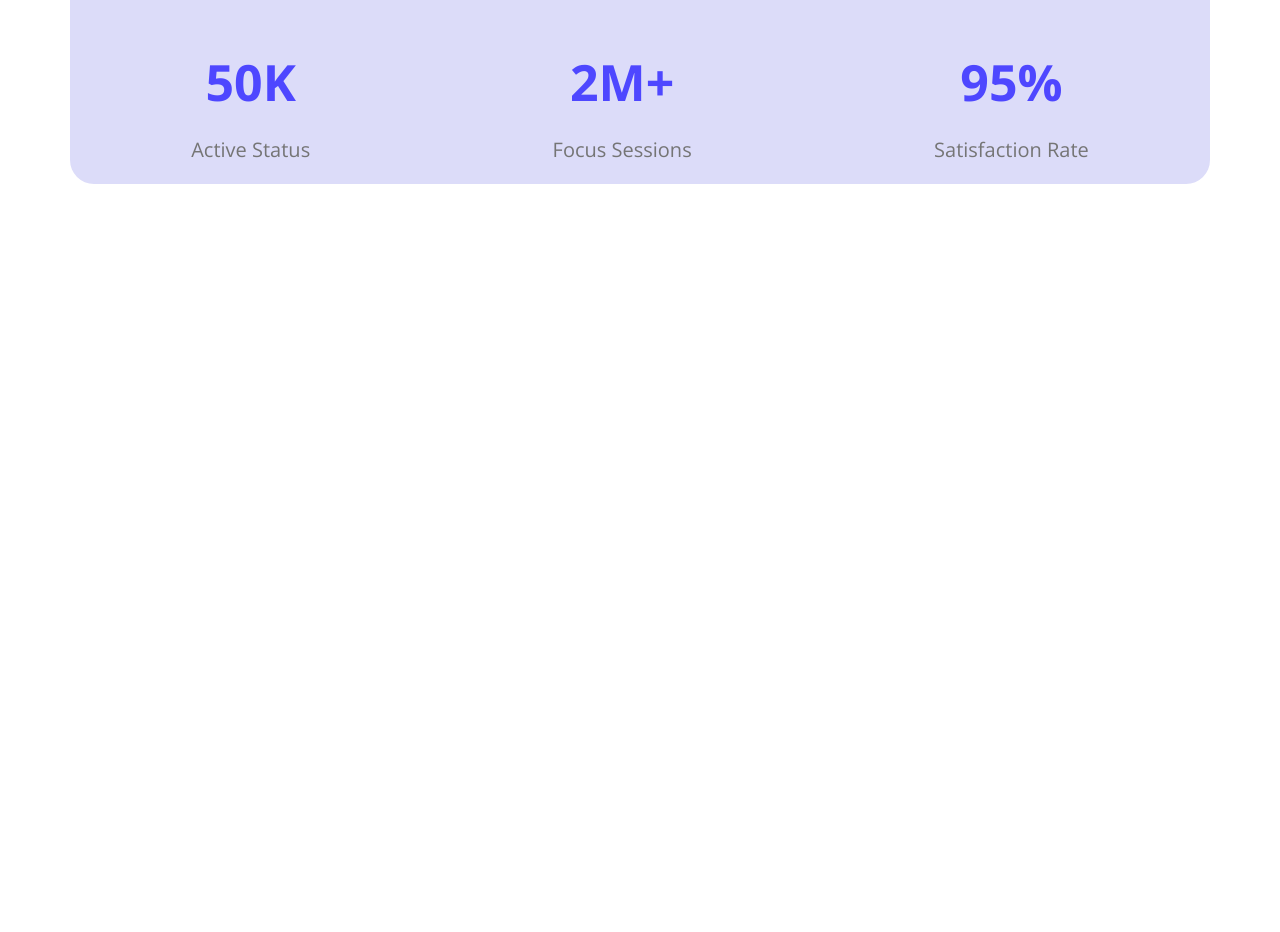
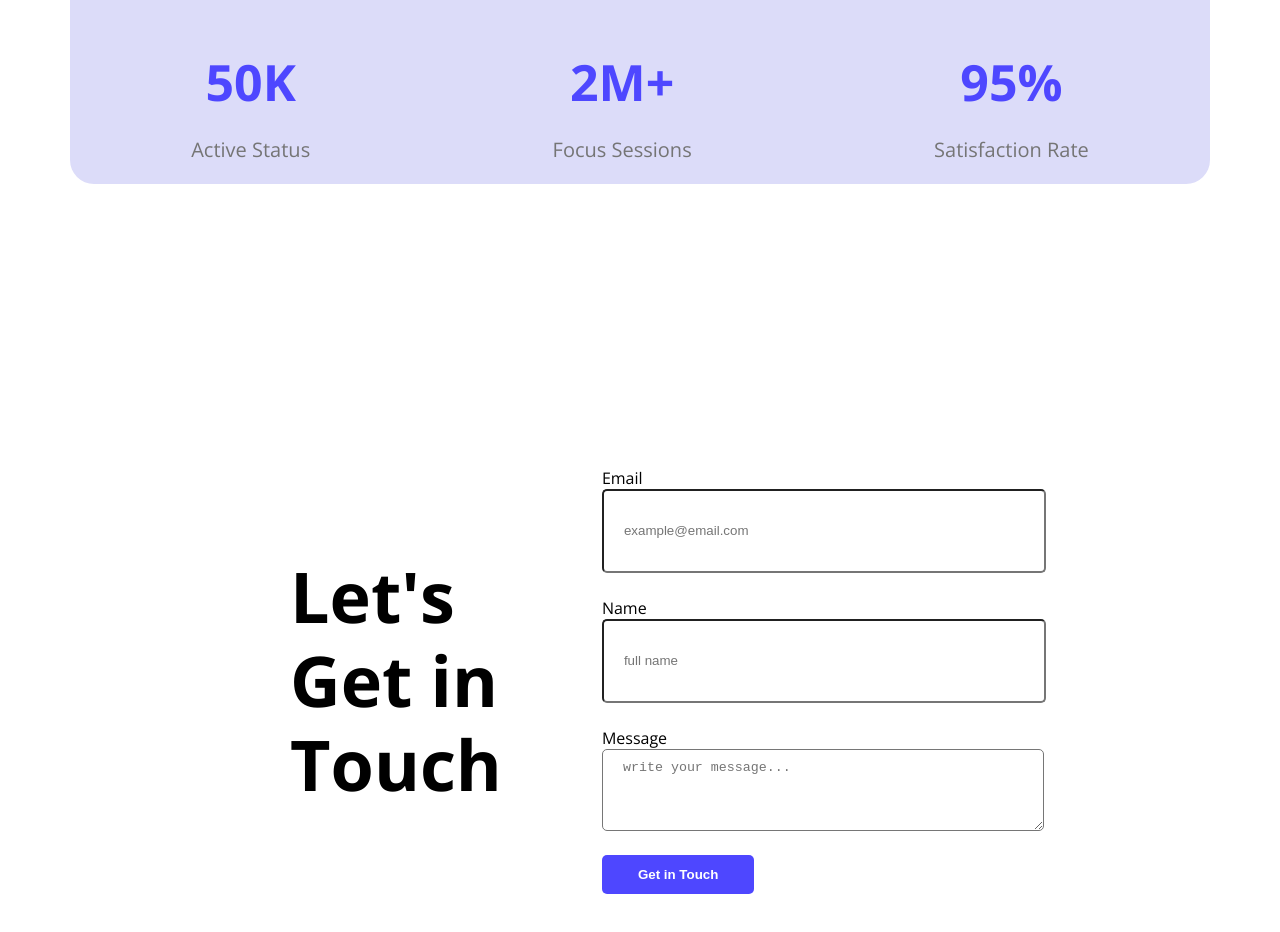
Before and after one commit to Sadia1609/UI-template, a plain HTML site: page index.html in a window 1280 px wide. Shown: the part 1270-2202 px from the top of the page. Before the commit the page ends 1570 px from the top, so only its background shows below. Drawn offline with nearby package versions, Linux system fonts and the light colour scheme.

Commit message:
touch section added

```diff
--- a/index.html
+++ b/index.html
@@ -57,6 +57,28 @@
                  </div>
             </div>
         </section>
+
+        <section class="touch-section">
+            <div class="touch-left-column">
+            <h3>Let's Get in Touch</h3>
+
+         </div>
+        <div class="touch-right-column">
+
+            <form action="">
+                <label for="email">Email</label>
+                <input type="email" name="" id="" placeholder="example@email.com">
+
+                <label for="name">Name</label>
+                <input type="text" name="" id="" placeholder="full name">
+
+                <label for="message">Message</label>
+                <textarea name="" id="" cols="30" rows="10" placeholder="write your message..."></textarea>
+                <input class="btn-primary" type="submit" value="Get in Touch">
+
+            </form>
+        </div>
+        </section>
     </main>
 </body>
 </html>
--- a/styles/style.css
+++ b/styles/style.css
@@ -126,3 +126,41 @@ nav {
     justify-content: space-around;
 
 }
+
+/* touch section */
+.touch-section {
+    padding: 130px 230px;
+    display: flex;
+    justify-content: space-between;
+    align-items: center;
+    gap: 100px;
+    height: 500px;
+    width: 700px;
+    margin: auto;
+
+}
+
+.touch-left-column h3 {
+    font-weight: bold;
+    font-size: 70px;
+    line-height: 120%;
+    color: #000000;
+
+}
+
+.touch-right-column {
+    margin-top: 71px;
+    margin-bottom: 71px;
+}
+
+section input[type="text"], section input[type="email"], section textarea {
+    height: 60px;
+    border-radius: 5px;
+    background-color: white;
+    color: #757575;
+    display: block;
+    width: 400px;
+    padding: 10px 20px;
+    margin-bottom: 24px;
+
+}
```
